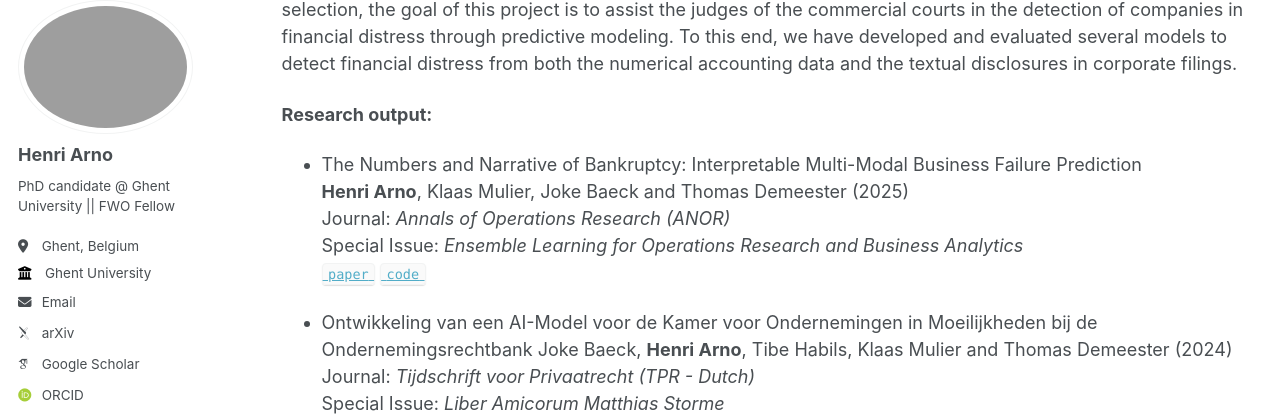
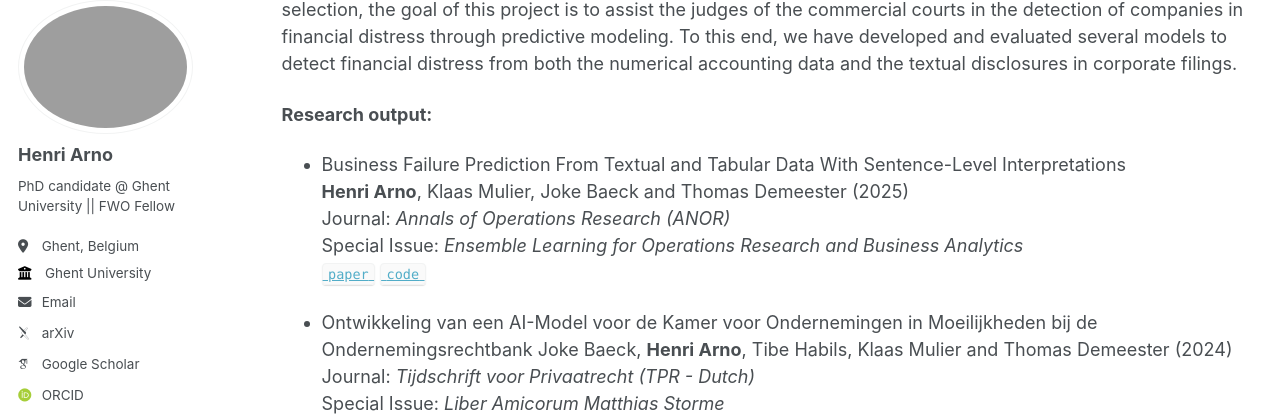
Before and after one commit to HenriArno/HenriArno.github.io, a Jekyll site: the page built from _pages/research.md, in a window 1280 px wide and 900 px high, scrolled down 687 px. Shown: the part 106-522 px from the top of the window. Built offline with Jekyll 4.4.1, drawn with Linux system fonts in a browser that asks for light colours; some web fonts are replaced.

Commit message:
Update research.md

```diff
--- a/_pages/research.md
+++ b/_pages/research.md
@@ -25,7 +25,7 @@ Workshop: *Presented at the GenAI4Health workshop at AAAI 2025*
 **Description**: In Belgium, each commercial court has one or more Chambers for Companies in Difficulty (CCDs) that detect, investigate and monitor financially distressed companies. Recognizing the inefficiencies of manually selection, the goal of this project is to assist the judges of the commercial courts in the detection of companies in financial distress through predictive modeling. To this end, we have developed and evaluated several models to detect financial distress from both the numerical accounting data and the textual disclosures in corporate filings.
 
 **Research output:**
-- The Numbers and Narrative of Bankruptcy: Interpretable Multi-Modal Business Failure Prediction
+- Business Failure Prediction From Textual and Tabular Data With Sentence-Level Interpretations
 **Henri Arno**, Klaas Mulier, Joke Baeck and Thomas Demeester (2025)
 Journal: *Annals of Operations Research (ANOR)*
 Special Issue: *Ensemble Learning for Operations Research and Business Analytics*
```
